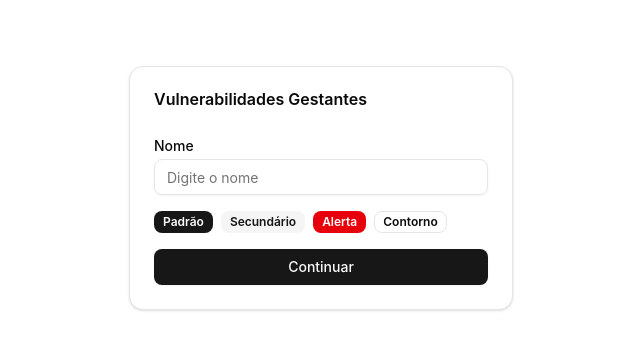
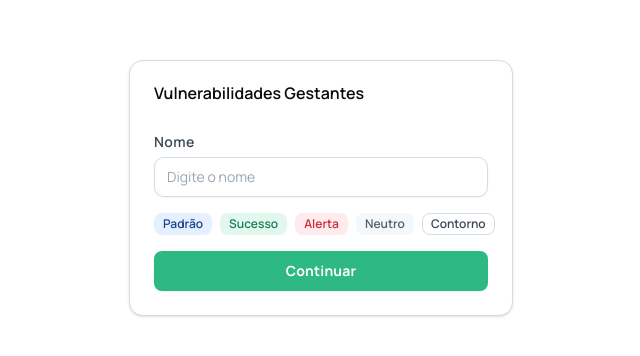
Before and after one commit to Cauatn/vunerabilidades-gestantes, a React (Vite) app: page / in a window 1280 px wide. Shown: the part 212-568 px from the top of the page, without its empty margins (319-959 px from the left). Built offline with nearby package versions, Linux system fonts and the light colour scheme.

Commit message:
Traz tokens e componentes ui exatamente como no vinea, trocando variante 'vinea' por 'default'

```diff
--- a/index.html
+++ b/index.html
@@ -4,6 +4,12 @@
     <meta charset="UTF-8" />
     <link rel="icon" type="image/svg+xml" href="/favicon.svg" />
     <meta name="viewport" content="width=device-width, initial-scale=1.0" />
+    <link rel="preconnect" href="https://fonts.googleapis.com" />
+    <link rel="preconnect" href="https://fonts.gstatic.com" crossorigin />
+    <link
+      rel="stylesheet"
+      href="https://fonts.googleapis.com/css2?family=Manrope:wght@400;500;600;700&display=swap"
+    />
     <title>gestantes</title>
   </head>
   <body>
--- a/src/App.tsx
+++ b/src/App.tsx
@@ -18,8 +18,9 @@ function App() {
           </div>
           <div className="flex items-center gap-2">
             <Badge>Padrão</Badge>
-            <Badge variant="secondary">Secundário</Badge>
-            <Badge variant="destructive">Alerta</Badge>
+            <Badge variant="green">Sucesso</Badge>
+            <Badge variant="red">Alerta</Badge>
+            <Badge variant="neutral">Neutro</Badge>
             <Badge variant="outline">Contorno</Badge>
           </div>
           <Button>Continuar</Button>
--- a/src/components/ui/badge.tsx
+++ b/src/components/ui/badge.tsx
@@ -4,14 +4,17 @@ import { cva, type VariantProps } from 'class-variance-authority'
 import { cn } from '@/lib/utils'
 
 const badgeVariants = cva(
-	'inline-flex items-center rounded-md border px-2 py-0.5 text-xs font-semibold whitespace-nowrap transition-colors',
+	'inline-flex items-center rounded-md border px-2 py-0.5 text-xs font-semibold whitespace-nowrap',
 	{
 		variants: {
 			variant: {
-				default: 'border-transparent bg-primary text-primary-foreground',
-				secondary: 'border-transparent bg-secondary text-secondary-foreground',
-				destructive: 'border-transparent bg-destructive text-white',
-				outline: 'border-border bg-background text-foreground',
+				default: 'border-transparent bg-(--b-100) text-(--b-600)',
+				outline: 'border-(--n-50) bg-(--n-0) text-(--n-700)',
+				green: 'border-transparent bg-g-100 text-g-600',
+				red: 'border-transparent bg-r-100 text-r-600',
+				blue: 'border-transparent bg-b-100 text-b-600',
+				yellow: 'border-transparent bg-y-100 text-y-600',
+				neutral: 'border-transparent bg-n-20 text-n-600',
 			},
 		},
 		defaultVariants: {
--- a/src/components/ui/button.tsx
+++ b/src/components/ui/button.tsx
@@ -10,19 +10,25 @@ const buttonVariants = cva(
 	{
 		variants: {
 			variant: {
-				default: 'bg-primary text-primary-foreground shadow-xs hover:bg-primary/90',
+				primary: 'bg-primary text-primary-foreground hover:bg-primary/90',
 				destructive:
-					'bg-destructive text-white shadow-xs hover:bg-destructive/90 focus-visible:ring-destructive/20 dark:focus-visible:ring-destructive/40 dark:bg-destructive/60',
-				outline:
-					'border bg-background shadow-xs hover:bg-accent hover:text-accent-foreground dark:bg-input/30 dark:border-input dark:hover:bg-input/50',
-				secondary: 'bg-secondary text-secondary-foreground shadow-xs hover:bg-secondary/80',
-				ghost: 'hover:bg-accent hover:text-accent-foreground dark:hover:bg-accent/50',
+					'bg-destructive text-white hover:bg-destructive/90 focus-visible:ring-destructive/20 dark:focus-visible:ring-destructive/40 dark:bg-destructive/60',
+				outline: 'border border-n-40 bg-n-0 hover:bg-n-10',
+				'outline-danger': 'border border-danger bg-n-0 hover:bg-r-100',
+				secondary: 'bg-secondary text-secondary-foreground hover:bg-secondary/80',
+				ghost: 'hover:bg-n-20 hover:text-accent-foreground dark:hover:bg-n-20/50',
 				link: 'text-primary underline-offset-4 hover:underline',
+				default:
+					'border-transparent bg-accent-mint font-bold tracking-[0.2px] text-white shadow-xs hover:bg-brand-hover active:bg-brand-pressed focus-visible:border-transparent focus-visible:ring-accent-mint/40 dark:focus-visible:ring-accent-mint/40 bg-g-400 hover:bg-g-600 active:bg-g-700',
+				warning:
+					'border-transparent bg-y-400 font-bold tracking-[0.2px] text-white shadow-xs hover:bg-y-600 active:bg-y-700 focus-visible:border-transparent focus-visible:ring-y-400/40',
+				danger: 'border-transparent bg-r-500 font-bold tracking-[0.2px] text-white shadow-xs hover:bg-r-600 active:bg-r-700 focus-visible:border-transparent focus-visible:ring-r-500/40',
 			},
 			size: {
-				default: 'h-9 px-4 py-2 has-[>svg]:px-3',
-				sm: 'h-8 rounded-md gap-1.5 px-3 has-[>svg]:px-2.5',
-				lg: 'h-10 rounded-md px-6 has-[>svg]:px-4',
+				sm: "h-10 md:h-8 min-h-10 md:min-h-8 gap-2 rounded-md px-4 text-sm md:text-xs font-bold tracking-[0.2px] has-[>svg]:px-3 [&_svg:not([class*='size-'])]:size-3.5",
+				default:
+					"h-11 md:h-10 min-h-11 md:min-h-10 gap-2 rounded-md px-5 text-base md:text-sm font-bold tracking-[0.2px] has-[>svg]:px-4 [&_svg:not([class*='size-'])]:size-4",
+				lg: "h-12 min-h-12 gap-2 rounded-md px-6 text-base font-bold tracking-[0.2px] has-[>svg]:px-5 [&_svg:not([class*='size-'])]:size-4",
 				icon: 'size-9',
 				'icon-sm': 'size-8',
 				'icon-lg': 'size-10',
--- a/src/components/ui/input.tsx
+++ b/src/components/ui/input.tsx
@@ -1,19 +1,39 @@
 import * as React from 'react'
+import { cva, type VariantProps } from 'class-variance-authority'
 
 import { cn } from '@/lib/utils'
 
-function Input({ className, type, ...props }: React.ComponentProps<'input'>) {
+const inputVariants = cva(
+	'w-full min-w-0 transition-[color,box-shadow] outline-none file:inline-flex file:h-7 file:border-0 file:bg-transparent file:text-sm file:font-medium disabled:pointer-events-none disabled:cursor-not-allowed disabled:opacity-50',
+	{
+		variants: {
+			variant: {
+				default:
+					'h-11 md:h-10 rounded-lg border border-border-default bg-surface px-3 py-1 text-base md:text-sm text-ink-secondary shadow-xs selection:bg-primary selection:text-primary-foreground placeholder:text-ink-faint file:text-foreground focus-visible:border-accent-mint focus-visible:ring-[3px] focus-visible:ring-accent-mint/25 aria-invalid:border-destructive aria-invalid:ring-destructive/20 dark:aria-invalid:ring-destructive/40',
+				shadcn:
+					'h-11 rounded-md border border-input bg-transparent px-3 py-1 text-base shadow-xs selection:bg-primary selection:text-primary-foreground file:text-foreground placeholder:text-muted-foreground dark:bg-input/30 md:text-sm focus-visible:border-blue-500 focus-visible:ring-[3px] focus-visible:ring-blue-500/50 aria-invalid:border-destructive aria-invalid:ring-destructive/20 dark:aria-invalid:ring-destructive/40',
+			},
+		},
+		defaultVariants: {
+			variant: 'default',
+		},
+	},
+)
+
+function Input({
+	className,
+	type,
+	variant,
+	...props
+}: React.ComponentProps<'input'> & VariantProps<typeof inputVariants>) {
 	return (
 		<input
 			type={type}
 			data-slot="input"
-			className={cn(
-				'h-9 w-full min-w-0 rounded-md border border-input bg-transparent px-3 py-1 text-base shadow-xs transition-[color,box-shadow] outline-none selection:bg-primary selection:text-primary-foreground file:inline-flex file:h-7 file:border-0 file:bg-transparent file:text-sm file:font-medium file:text-foreground placeholder:text-muted-foreground disabled:pointer-events-none disabled:cursor-not-allowed disabled:opacity-50 md:text-sm dark:bg-input/30 focus-visible:border-ring focus-visible:ring-[3px] focus-visible:ring-ring/50 aria-invalid:border-destructive aria-invalid:ring-destructive/20 dark:aria-invalid:ring-destructive/40',
-				className,
-			)}
+			className={cn(inputVariants({ variant }), className)}
 			{...props}
 		/>
 	)
 }
 
-export { Input }
+export { Input, inputVariants }
--- a/src/components/ui/label.tsx
+++ b/src/components/ui/label.tsx
@@ -1,19 +1,36 @@
 import * as React from 'react'
 import * as LabelPrimitive from '@radix-ui/react-label'
+import { cva, type VariantProps } from 'class-variance-authority'
 
 import { cn } from '@/lib/utils'
 
-function Label({ className, ...props }: React.ComponentProps<typeof LabelPrimitive.Root>) {
+const labelVariants = cva(
+	'flex items-center gap-2 select-none group-data-[disabled=true]:pointer-events-none group-data-[disabled=true]:opacity-50 peer-disabled:cursor-not-allowed peer-disabled:opacity-50',
+	{
+		variants: {
+			variant: {
+				default: 'text-sm font-semibold leading-tight tracking-[0.4px] text-n-700',
+				shadcn: 'text-sm font-medium leading-none text-foreground',
+			},
+		},
+		defaultVariants: {
+			variant: 'default',
+		},
+	},
+)
+
+function Label({
+	className,
+	variant,
+	...props
+}: React.ComponentProps<typeof LabelPrimitive.Root> & VariantProps<typeof labelVariants>) {
 	return (
 		<LabelPrimitive.Root
 			data-slot="label"
-			className={cn(
-				'flex items-center gap-2 text-sm leading-none font-medium text-foreground select-none group-data-[disabled=true]:pointer-events-none group-data-[disabled=true]:opacity-50 peer-disabled:cursor-not-allowed peer-disabled:opacity-50',
-				className,
-			)}
+			className={cn(labelVariants({ variant }), className)}
 			{...props}
 		/>
 	)
 }
 
-export { Label }
+export { Label, labelVariants }
--- a/src/index.css
+++ b/src/index.css
@@ -1,13 +1,154 @@
 @import 'tailwindcss';
 @import 'tw-animate-css';
 
-@custom-variant dark (&:is(.dark *));
+@theme {
+	--font-sans:
+		'Manrope', ui-sans-serif, system-ui, sans-serif, 'Apple Color Emoji',
+		'Segoe UI Emoji', 'Segoe UI Symbol', 'Noto Color Emoji';
+
+	--n-900: #1d262f;
+	--n-800: #28333e;
+	--n-700: #3b4754;
+	--n-600: #52616f;
+	--n-500: #647382;
+	--n-400: #8794a1;
+	--n-300: #99a6b2;
+	--n-200: #acb8c3;
+	--n-100: #c3ccd5;
+	--n-50: #d6dce3;
+	--n-40: #dfe5ec;
+	--n-30: #e7edf3;
+	--n-20: #f4f8fb;
+	--n-10: #fafcfe;
+	--n-0: #ffffff;
+
+	--g-700: #136746;
+	--g-600: #1c7d56;
+	--g-500: #239f6d;
+	--g-400: #2db981;
+	--g-300: #6ddfb1;
+	--g-200: #abedd3;
+	--g-100: #e2f8ef;
+	--g-50: #f3fcf8;
+
+	--r-700: #b22435;
+	--r-600: #c92c3f;
+	--r-500: #e03e52;
+	--r-100: #ffebed;
+
+	--y-100: #fdf3e2;
+	--y-400: #f2b94b;
+	--y-600: #d9a030;
+	--y-700: #c18a1f;
+
+	--o-100: #ffefeb;
+	--o-400: #ff7a59;
+
+	--b-100: #e6effe;
+	--b-400: #467bd8;
+	--b-600: #19438a;
+	--b-700: #2051a7;
+
+	--color-n-0: var(--n-0);
+	--color-n-10: var(--n-10);
+	--color-n-20: var(--n-20);
+	--color-n-30: var(--n-30);
+	--color-n-40: var(--n-40);
+	--color-n-50: var(--n-50);
+	--color-n-100: var(--n-100);
+	--color-n-200: var(--n-200);
+	--color-n-300: var(--n-300);
+	--color-n-400: var(--n-400);
+	--color-n-500: var(--n-500);
+	--color-n-600: var(--n-600);
+	--color-n-700: var(--n-700);
+	--color-n-800: var(--n-800);
+	--color-n-900: var(--n-900);
+
+	--color-g-50: var(--g-50);
+	--color-g-100: var(--g-100);
+	--color-g-200: var(--g-200);
+	--color-g-300: var(--g-300);
+	--color-g-400: var(--g-400);
+	--color-g-500: var(--g-500);
+	--color-g-600: var(--g-600);
+	--color-g-700: var(--g-700);
+
+	--color-r-100: var(--r-100);
+	--color-r-500: var(--r-500);
+	--color-r-600: var(--r-600);
+	--color-r-700: var(--r-700);
+
+	--color-y-100: var(--y-100);
+	--color-y-400: var(--y-400);
+	--color-y-600: var(--y-600);
+	--color-y-700: var(--y-700);
+
+	--color-o-100: var(--o-100);
+	--color-o-400: var(--o-400);
+
+	--color-b-100: var(--b-100);
+	--color-b-400: var(--b-400);
+	--color-b-600: var(--b-600);
+	--color-b-700: var(--b-700);
+
+	--text-heading-1: 2.75rem;
+	--text-heading-1--line-height: 1.12;
+	--text-heading-2: 2rem;
+	--text-heading-2--line-height: 1.2;
+	--text-subheading-1: 1.5rem;
+	--text-subheading-1--line-height: 1.33;
+	--text-body: 1.125rem;
+	--text-body--line-height: 1.55;
+	--text-caption: 0.875rem;
+	--text-caption--line-height: 1.5;
+
+	--color-ink-strong: var(--n-900);
+	--color-ink: var(--n-700);
+	--color-ink-secondary: var(--n-800);
+	--color-ink-muted: var(--n-500);
+	--color-ink-subtle: var(--n-400);
+	--color-ink-faint: var(--n-300);
+
+	--color-brand: var(--g-500);
+	--color-brand-hover: var(--g-600);
+	--color-brand-pressed: var(--g-700);
+	--color-brand-muted: var(--g-100);
+	--color-brand-highlight: var(--g-200);
+	--color-brand-faint: var(--g-50);
+	--color-brand-on-accent: var(--g-300);
+
+	--color-accent-mint: var(--b-400);
+
+	--color-surface: var(--n-0);
+	--color-surface-raised: var(--n-10);
+	--color-surface-muted: var(--n-20);
+
+	--color-border-default: var(--n-50);
+	--color-rule: var(--n-30);
+
+	--color-danger: var(--r-500);
+	--color-danger-strong: var(--r-700);
+
+	--spacing-page: 2rem;
+	--spacing-section: 1.5rem;
+	--radius-item: 0.5rem;
+	--radius-card: 1.5rem;
+}
+
+html,
+body {
+	@apply bg-n-0;
+}
 
 @theme inline {
 	--radius-sm: calc(var(--radius) - 4px);
 	--radius-md: calc(var(--radius) - 2px);
 	--radius-lg: var(--radius);
 	--radius-xl: calc(var(--radius) + 4px);
+	--radius-2xl: calc(var(--radius) + 8px);
+	--radius-3xl: calc(var(--radius) + 12px);
+	--radius-4xl: calc(var(--radius) + 16px);
 	--color-background: var(--background);
 	--color-foreground: var(--foreground);
 	--color-card: var(--card);
@@ -58,32 +199,12 @@
 	--chart-3: oklch(0.398 0.07 227.392);
 	--chart-4: oklch(0.828 0.189 84.429);
 	--chart-5: oklch(0.769 0.188 70.08);
-}
-
-.dark {
-	--background: oklch(0.145 0 0);
-	--foreground: oklch(0.985 0 0);
-	--card: oklch(0.205 0 0);
-	--card-foreground: oklch(0.985 0 0);
-	--popover: oklch(0.205 0 0);
-	--popover-foreground: oklch(0.985 0 0);
-	--primary: oklch(0.922 0 0);
-	--primary-foreground: oklch(0.205 0 0);
-	--secondary: oklch(0.269 0 0);
-	--secondary-foreground: oklch(0.985 0 0);
-	--muted: oklch(0.269 0 0);
-	--muted-foreground: oklch(0.708 0 0);
-	--accent: oklch(0.269 0 0);
-	--accent-foreground: oklch(0.985 0 0);
-	--destructive: oklch(0.704 0.191 22.216);
-	--border: oklch(1 0 0 / 10%);
-	--input: oklch(1 0 0 / 15%);
-	--ring: oklch(0.556 0 0);
-	--chart-1: oklch(0.488 0.243 264.376);
-	--chart-2: oklch(0.696 0.17 162.48);
-	--chart-3: oklch(0.769 0.188 70.08);
-	--chart-4: oklch(0.627 0.265 303.9);
-	--chart-5: oklch(0.645 0.246 16.439);
+	--primary: var(--color-brand);
+	--primary-foreground: var(--n-0);
+	--foreground: var(--color-ink);
+	--muted-foreground: var(--color-ink-muted);
+	--border: var(--color-border-default);
+	--ring: var(--color-accent-mint);
 }
 
 @layer base {
```
